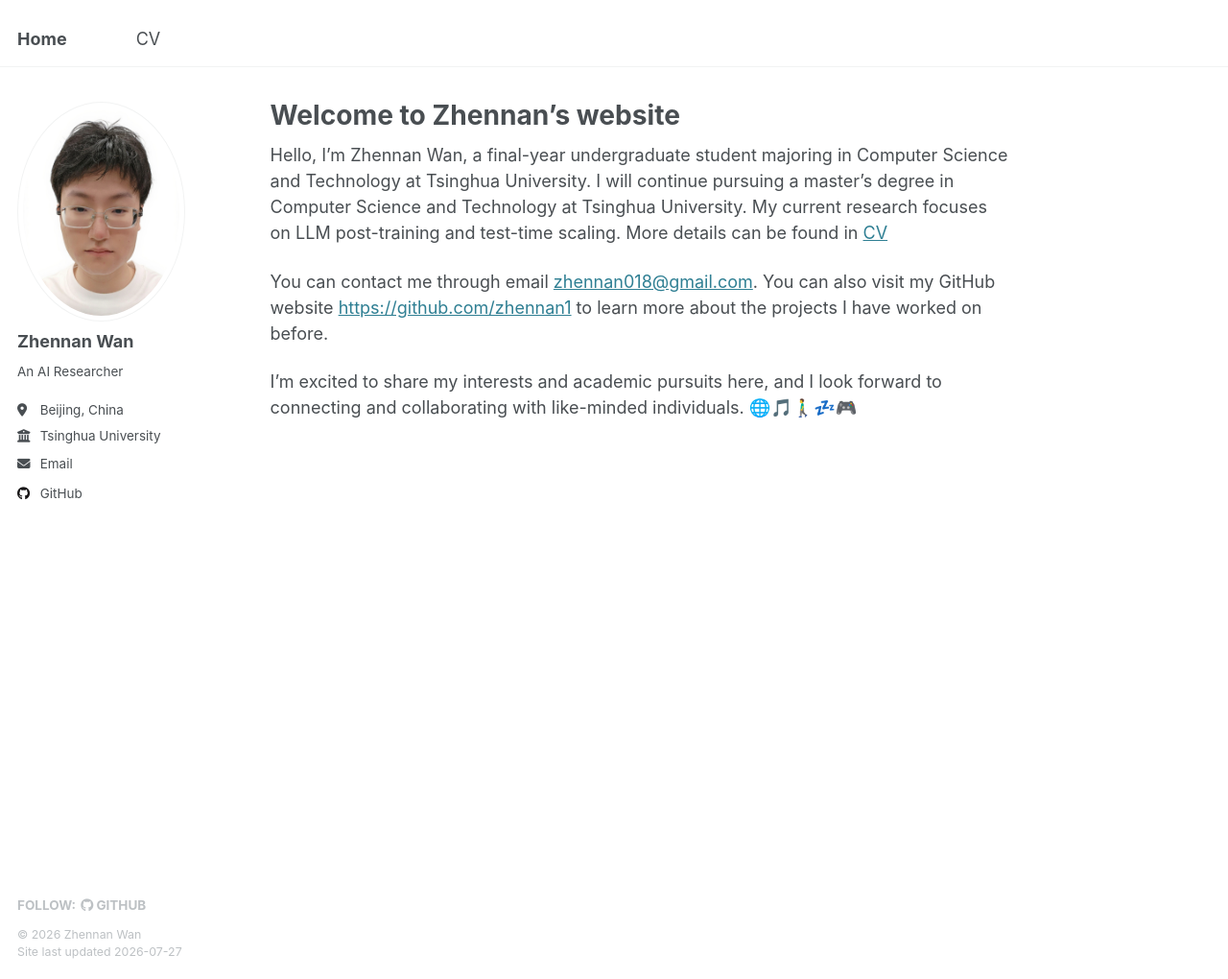
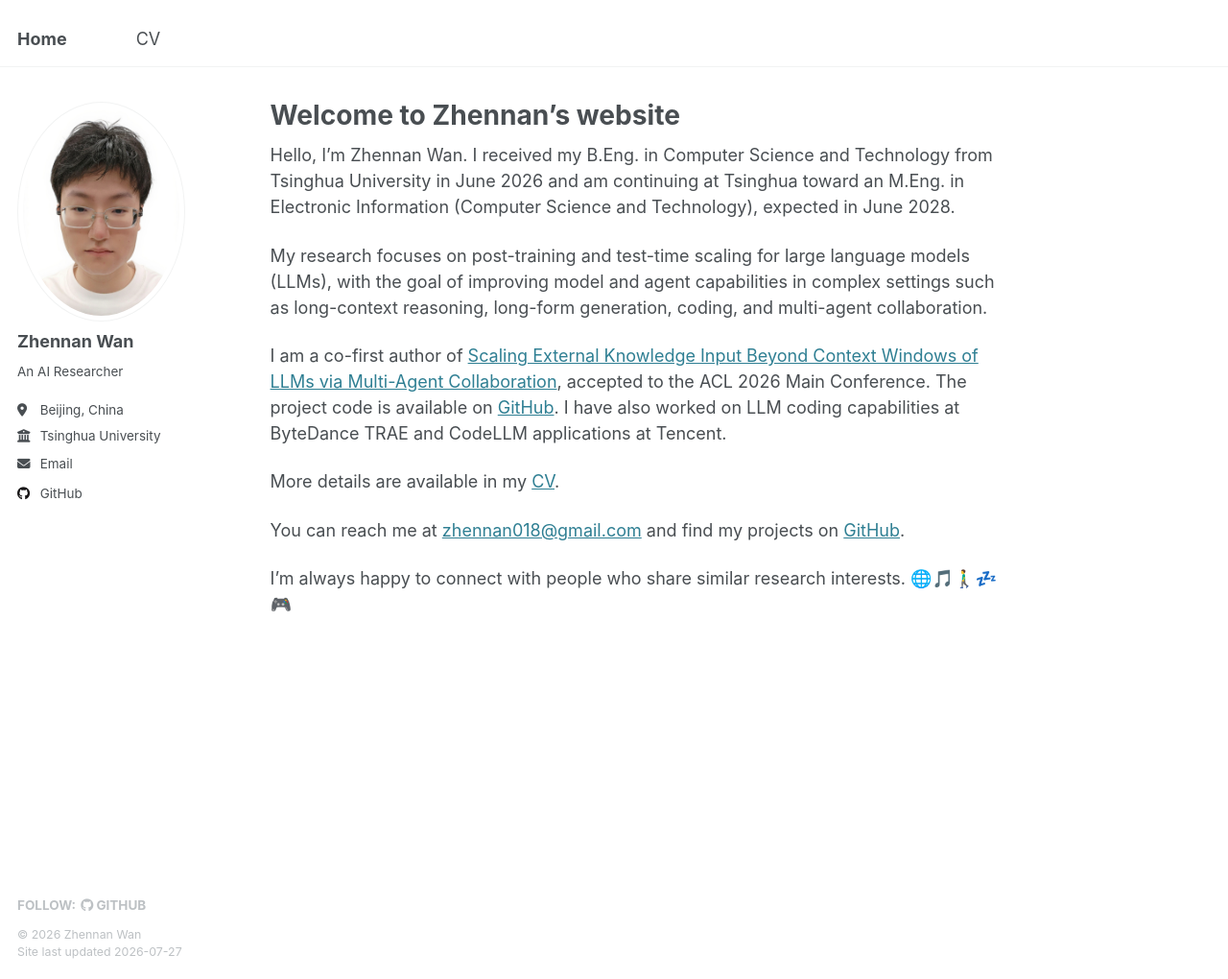
Before and after one commit to zhennan1/zhennan1.github.io, a Jekyll site: the page built from _pages/about.md, in a window 1280 px wide and 1020 px high. Shown: the whole window at 96% size. Built offline with Jekyll 4.4.1, drawn with Linux system fonts in a browser that asks for light colours.

Commit message:
Revise about page content and contact details
Updated personal information and research focus in the about page.

```diff
--- a/_pages/about.md
+++ b/_pages/about.md
@@ -7,8 +7,14 @@
   - /about.html
 ---
 
-Hello, I’m Zhennan Wan, a final-year undergraduate student majoring in Computer Science and Technology at Tsinghua University. I will continue pursuing a master’s degree in Computer Science and Technology at Tsinghua University. My current research focuses on LLM post-training and test-time scaling. More details can be found in [CV](https://zhennan1.github.io/cv/)
+Hello, I'm Zhennan Wan. I received my B.Eng. in Computer Science and Technology from Tsinghua University in June 2026 and am continuing at Tsinghua toward an M.Eng. in Electronic Information (Computer Science and Technology), expected in June 2028.
 
-You can contact me through email [zhennan018@gmail.com](zhennan018@gmail.com). You can also visit my GitHub website [https://github.com/zhennan1](https://github.com/zhennan1) to learn more about the projects I have worked on before.
+My research focuses on post-training and test-time scaling for large language models (LLMs), with the goal of improving model and agent capabilities in complex settings such as long-context reasoning, long-form generation, coding, and multi-agent collaboration.
 
-I’m excited to share my interests and academic pursuits here, and I look forward to connecting and collaborating with like-minded individuals. 🌐🎵🚶‍♂️💤🎮
+I am a co-first author of [Scaling External Knowledge Input Beyond Context Windows of LLMs via Multi-Agent Collaboration](https://arxiv.org/abs/2505.21471), accepted to the ACL 2026 Main Conference. The project code is available on [GitHub](https://github.com/THUNLP-MT/ExtAgents). I have also worked on LLM coding capabilities at ByteDance TRAE and CodeLLM applications at Tencent.
+
+More details are available in my [CV](/cv/).
+
+You can reach me at [zhennan018@gmail.com](mailto:zhennan018@gmail.com) and find my projects on [GitHub](https://github.com/zhennan1).
+
+I'm always happy to connect with people who share similar research interests. 🌐🎵🚶‍♂️💤🎮
```
